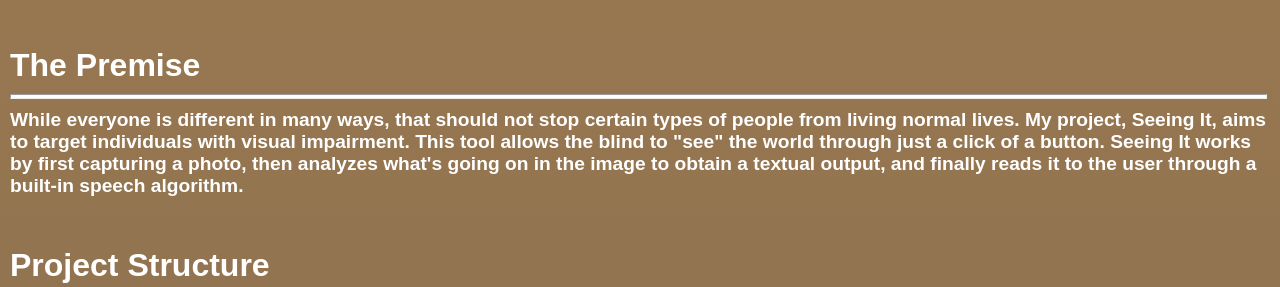
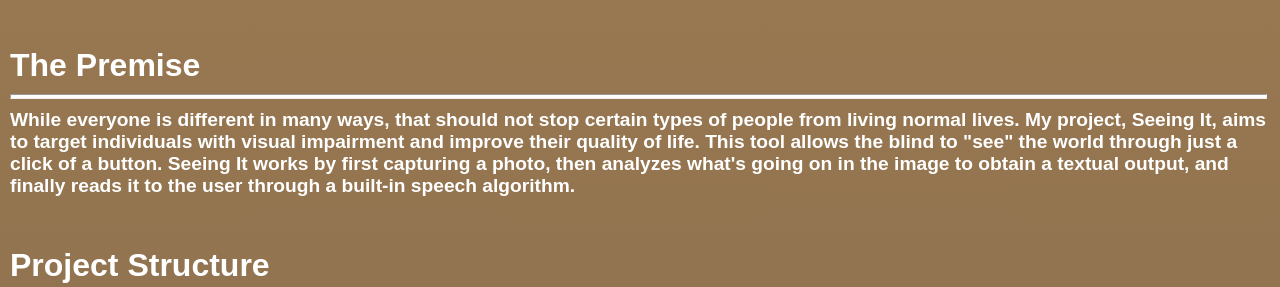
Before and after one commit to derk1021/serverless-bitproj, a website: page project/FrontEnd/index.html in a window 1280 px wide. Shown: the part 3060-3347 px from the top of the page. Drawn offline with nearby package versions, Linux system fonts and the light colour scheme.

Commit message:
finishing up

```diff
--- a/project/FrontEnd/index.html
+++ b/project/FrontEnd/index.html
@@ -106,7 +106,8 @@
         certain types of people from living normal lives.
 
         My project, Seeing It, aims to target individuals with visual
-        impairment. This tool allows the blind to "see" the world through
+        impairment and improve their quality of life.
+        This tool allows the blind to "see" the world through
         just a click of a button.
 
         Seeing It works by first capturing a photo, then analyzes what's going
```
